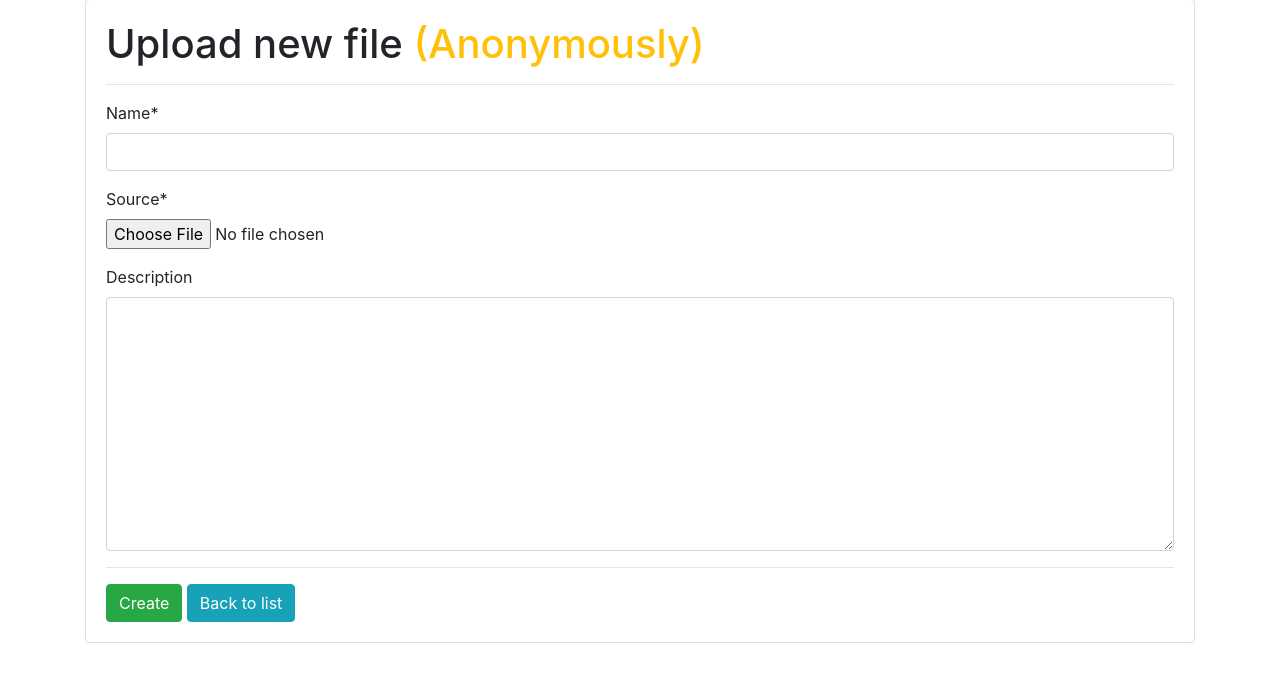
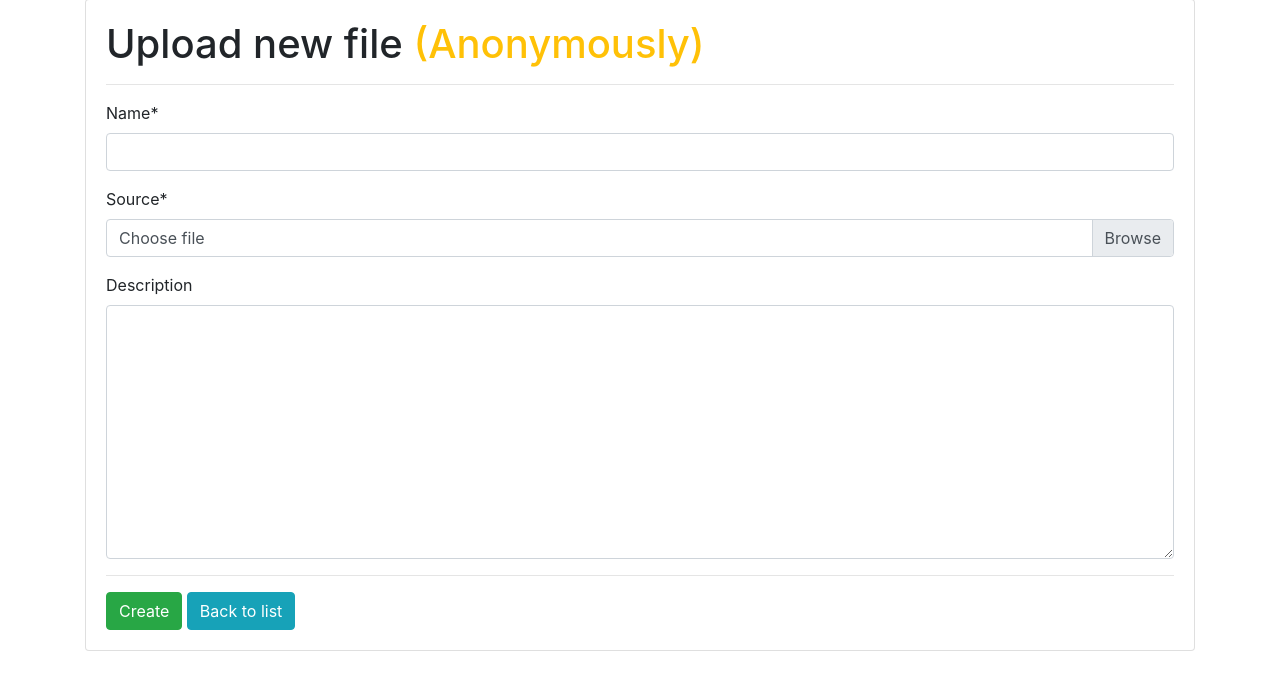
Before and after one commit to yshym/text-files-storage, a Django app: page /upload-anon/ in a window 1280 px wide. Shown: the part 117-800 px from the top of the page. Run offline with Django 3.2, Linux system fonts and the light colour scheme; some libraries are stand-ins or nearby versions.

Commit message:
Better custom FileInput widget added

```diff
--- a/files/forms.py
+++ b/files/forms.py
@@ -1,9 +1,14 @@
 from django import forms
 
 from .models import File
+from .widgets import CustomFileUpload
 
 
 class FileForm(forms.ModelForm):
+    source = forms.FileField(
+        widget=CustomFileUpload()
+    )
+
     class Meta:
         model = File
         fields = (
--- /dev/null
+++ b/files/widgets.py
@@ -0,0 +1,5 @@
+from django.forms.widgets import Widget, FileInput
+
+
+class CustomFileUpload(FileInput):
+    template_name = 'widgets/custom_file_upload.html'
--- /dev/null
+++ b/media_cdn/123/123.txt
@@ -0,0 +1 @@
+ #Основні поняття захисту інформації та інформаційної безпеки
--- /dev/null
+++ b/media_cdn/123124123/123124123.txt
@@ -0,0 +1 @@
+ #Основні поняття захисту інформації та інформаційної безпеки
--- /dev/null
+++ b/media_cdn/123456/123456.txt
@@ -0,0 +1 @@
+ #Основні поняття захисту інформації та інформаційної безпеки
--- /dev/null
+++ b/media_cdn/2114214/2114214.txt
@@ -0,0 +1 @@
+ #Основні поняття захисту інформації та інформаційної безпеки
--- /dev/null
+++ b/templates/file.html
@@ -0,0 +1 @@
+<h1>test</h1>
--- a/templates/file_create.html
+++ b/templates/file_create.html
@@ -10,7 +10,7 @@
                 {% for field in form %}
                     {% for error in field.errors %}
                         <div class="alert alert-danger">
-                            <strong>{{ error|escape }}</strong>
+                            <strong> {{ field.name|title }} field is required! </strong>
                         </div>
                     {% endfor %}
                     {% for error in form.non_field_errors %}
@@ -28,7 +28,9 @@
                            text-warning
                            {% else %}
                            text-success
-                           {% endif %}">({{ uploading_type }})</span>
+                           {% endif %}">
+                    ({{ uploading_type }})
+                </span>
             </h1>
             <hr/>
             <form method="POST" enctype="multipart/form-data">{% csrf_token %}
--- /dev/null
+++ b/templates/widgets/custom_file_upload.html
@@ -0,0 +1,16 @@
+<div class="input-group mb-3">
+    <div class="custom-file">
+        <input type="file" name="{{ widget.name }}" id="id_{{ widget.name }}" class="custom-file-input" id="inputGroupFile03">
+        <label class="custom-file-label" for="inputGroupFile03">Choose file</label>
+    </div>
+</div>
+
+<script src="https://code.jquery.com/jquery-1.12.4.min.js"></script>
+<script type="text/javascript">
+ $(document).ready(function(){
+     $('.custom-file-input').change(function(e){
+         let fileName = e.target.files[0].name;
+         $('.custom-file-label').text(fileName);
+     });
+ });
+</script>
--- a/textFilesStorage/settings/base.py
+++ b/textFilesStorage/settings/base.py
@@ -38,12 +38,15 @@ INSTALLED_APPS = [
     'django.contrib.messages',
     'whitenoise.runserver_nostatic',
     'django.contrib.staticfiles',
+    'django.forms',
 
     'crispy_forms',
 
     'files',
     'users',
 ]
+
+FORM_RENDERER = 'django.forms.renderers.TemplatesSetting'
 
 CRISPY_TEMPLATE_PACK = 'bootstrap4'
 
```
Also changed, not shown: media_cdn/123141/123141.txt (added, +1 -0 lines), media_cdn/1234/1234.txt (added, +1 -0 lines), media_cdn/Test47/Test47.txt (added, +1 -0 lines), db.sqlite3, 1 other file.
